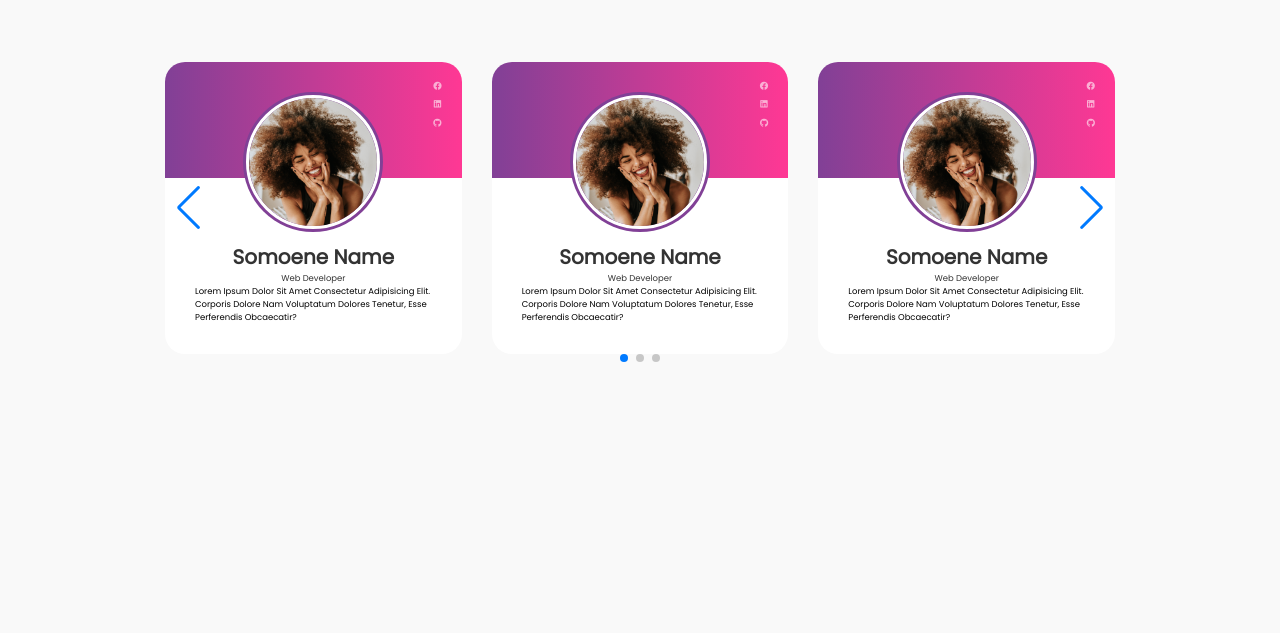
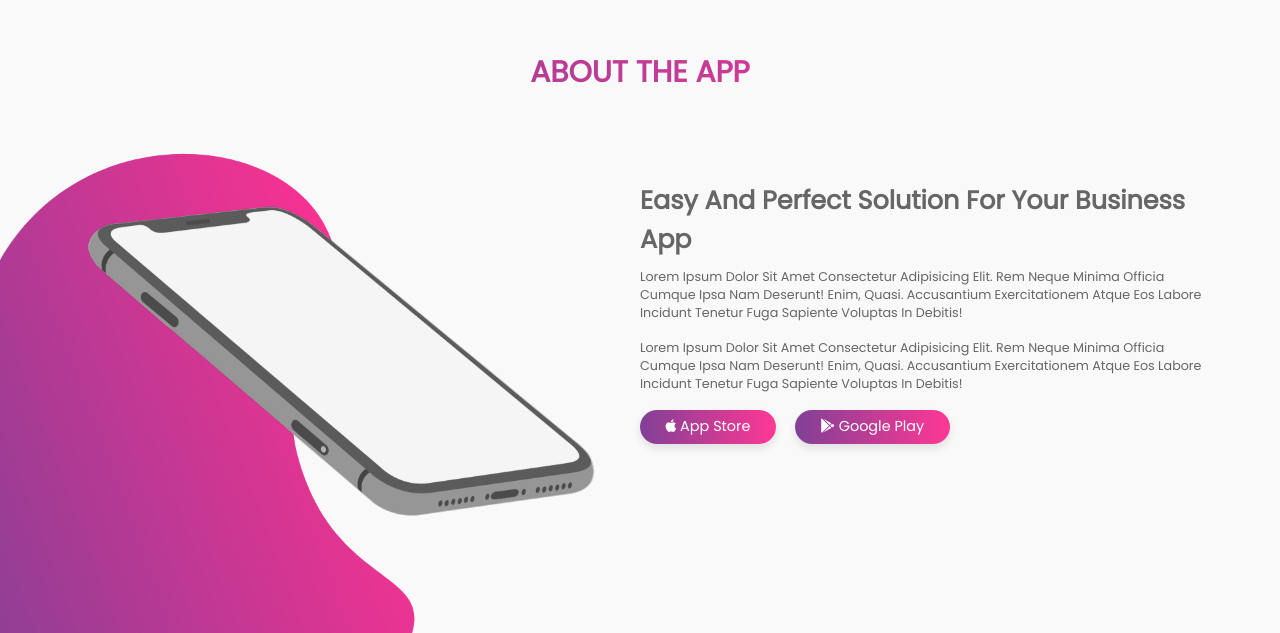
Before and after one commit to robochicas/site-robochicas, a plain HTML site: page index.html in a window 1280 px wide. Shown: the part 1622-2255 px from the top of the page. Drawn offline with nearby package versions, Linux system fonts and the light colour scheme; files whose address does not match are found by name.

Commit message:
Update index.html

```diff
--- a/index.html
+++ b/index.html
@@ -71,6 +71,22 @@
                 <p>Lorem, ipsum dolor sit amet consectetur adipisicing elit. Blanditiis minus ut eius quos incidunt mollitia sapiente, ipsam modi corporis.</p>
                 <a href="#" class="btn">read more</a>
 
+            </div>
+        </div>
+    </section>
+    <section class="about" id="about">
+        <h1 class="heading">about the app</h1>
+        <div class="column">
+            <div class="image">
+                <img src="images/about-img.png" alt="">
+            </div>
+            <div class="content">
+                <h3>Easy and Perfect Solution for your Business App</h3>
+                <p>Lorem ipsum dolor sit amet consectetur adipisicing elit. Rem neque minima officia cumque ipsa nam deserunt! Enim, quasi. Accusantium exercitationem atque eos labore incidunt tenetur fuga sapiente voluptas in debitis!</p>
+                <p>Lorem ipsum dolor sit amet consectetur adipisicing elit. Rem neque minima officia cumque ipsa nam deserunt! Enim, quasi. Accusantium exercitationem atque eos labore incidunt tenetur fuga sapiente voluptas in debitis!</p>
+                <div class="buttons">
+                    <a href="#" class="btn"><i class="fab fa-apple"></i> app store</a>
+                    <a href="#" class="btn"><i class="fab fa-google-play"></i> google play</a>
             </div>
         </div>
     </section>
```
